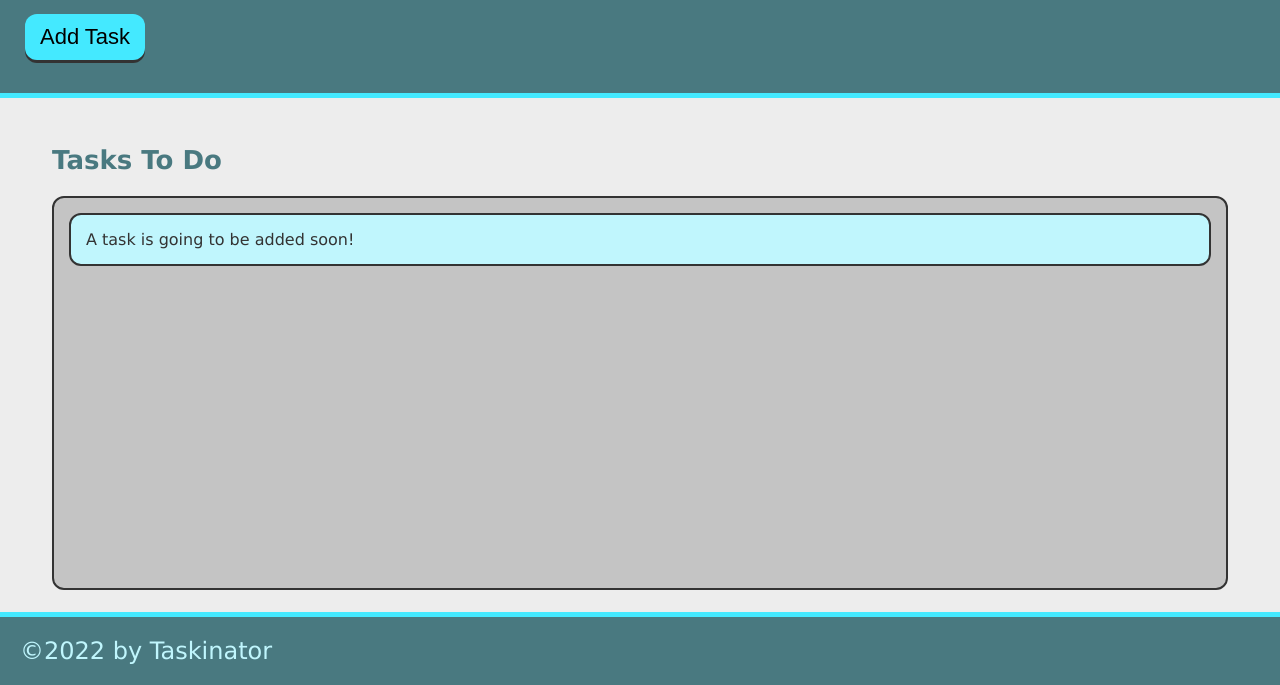
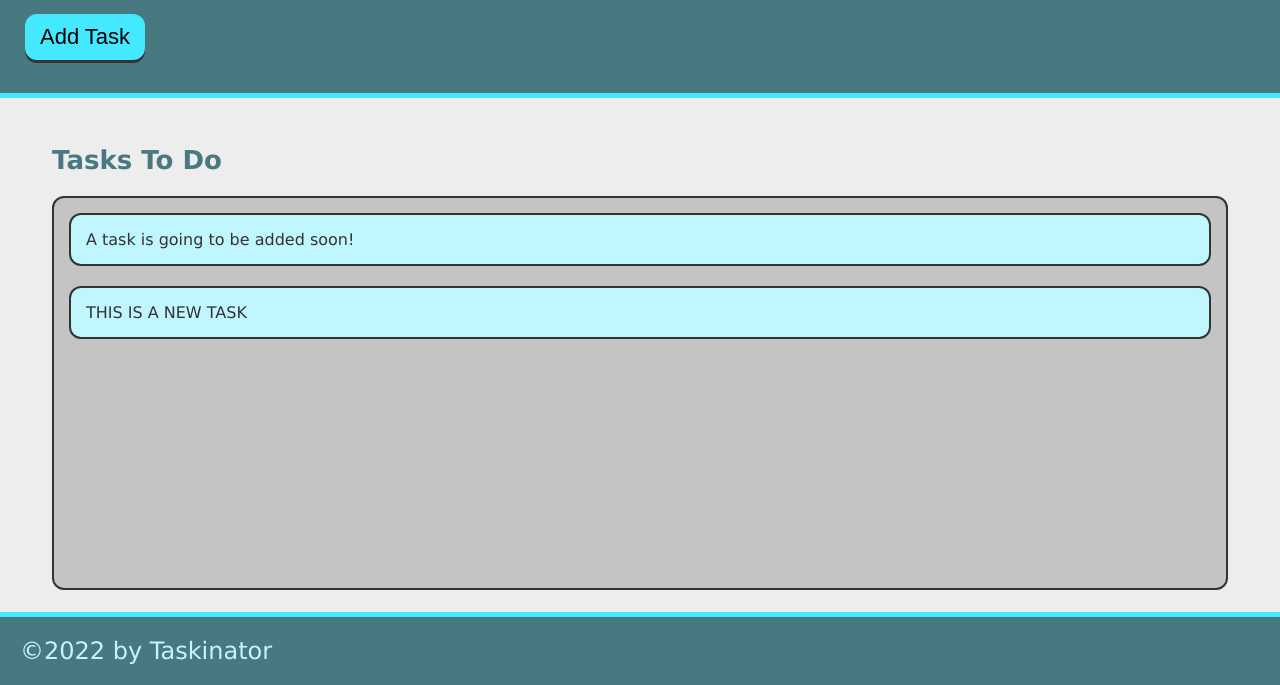
Before and after one commit to nbrown225/taskinator, a plain HTML site: page index.html in a window 1280 px wide. Both pictures are taken after a click on the button "Add Task". Shown: the part 115-800 px from the top of the page. Drawn offline with Linux system fonts and the light colour scheme.

Commit message:
added ability to add task

```diff
--- a/assets/js/script.js
+++ b/assets/js/script.js
@@ -0,0 +1,27 @@
+var buttonEl = document.querySelector("#save-task");
+console.log(buttonEl);
+
+var buttonEl = document.querySelector("#save-task");
+var tasksToDoEl = document.querySelector("#tasks-to-do");
+
+var createTaskHandler = function() {
+    var listItemEl = document.createElement("li");
+    listItemEl.className = "task-item";
+    listItemEl.textContent = "THIS IS A NEW TASK";
+    tasksToDoEl.appendChild(listItemEl);
+}
+buttonEl.addEventListener("click", createTaskHandler)
+
+
+
+
+
+
+
+/*(console.log(window.document); // displays html elements
+console.dir(window.document); // displays html as DOM  elements
+window.document.querySelector("button");
+var btn = window.document.querySelector("button");
+console.dir(btn)
+document.querySelector("button").textContent;
+document.querySelector("#save-task");*/
--- a/index.html
+++ b/index.html
@@ -13,12 +13,12 @@
     <header>
         <h1 class="page-title">Taskinator</h1>
         <p>Click the button below to add a new task!</p>
-        <button class="btn" >Add Task</button>
+        <button class="btn" id="save-task">Add Task</button>
       </header>
       <main class="page-content">
         <section class="task-list-wrapper">
           <h2 class="list-title">Tasks To Do</h2>
-          <ul class="task-list">
+          <ul class="task-list" id="tasks-to-do">
             <li class="task-item">A task is going to be added soon!</li>
           </ul>
         </section>
```
